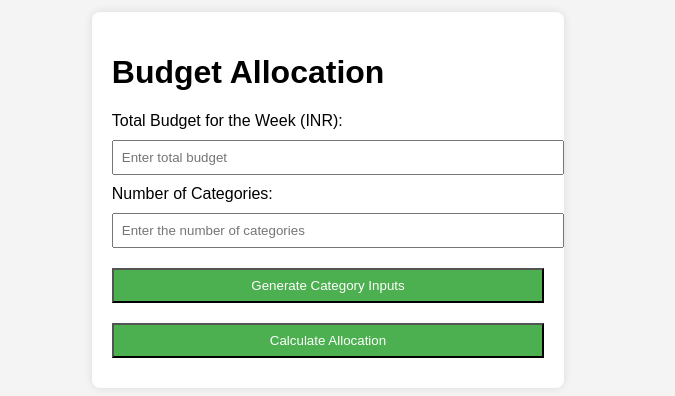
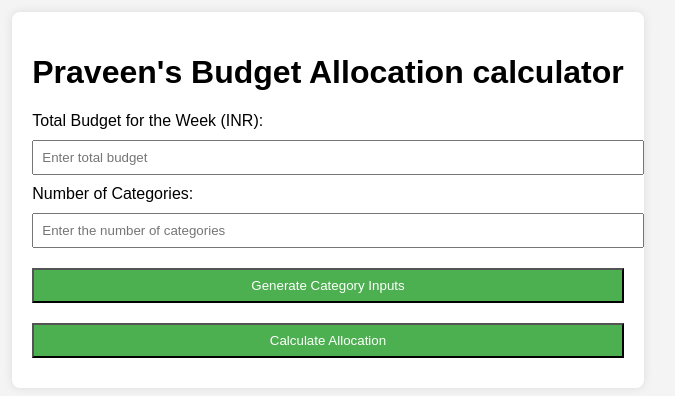
Before and after one commit to praven06/budget-calculator, a plain HTML site: page index.html in a window 1280 px wide. Shown: the part 200-596 px from the top of the page, without its empty margins (312-987 px from the left). Drawn offline with Linux system fonts and the light colour scheme.

Commit message:
Update and rename budget.html to index.html

```diff
--- a/budget.html
+++ b/index.html
@@ -8,7 +8,7 @@
 </head>
 <body>
     <div class="container">
-        <h1>Budget Allocation</h1>
+        <h1>Praveen's Budget Allocation calculator</h1>
         <div>
             <label for="totalBudget">Total Budget for the Week (INR):</label>
             <input type="number" id="totalBudget" placeholder="Enter total budget">
```
